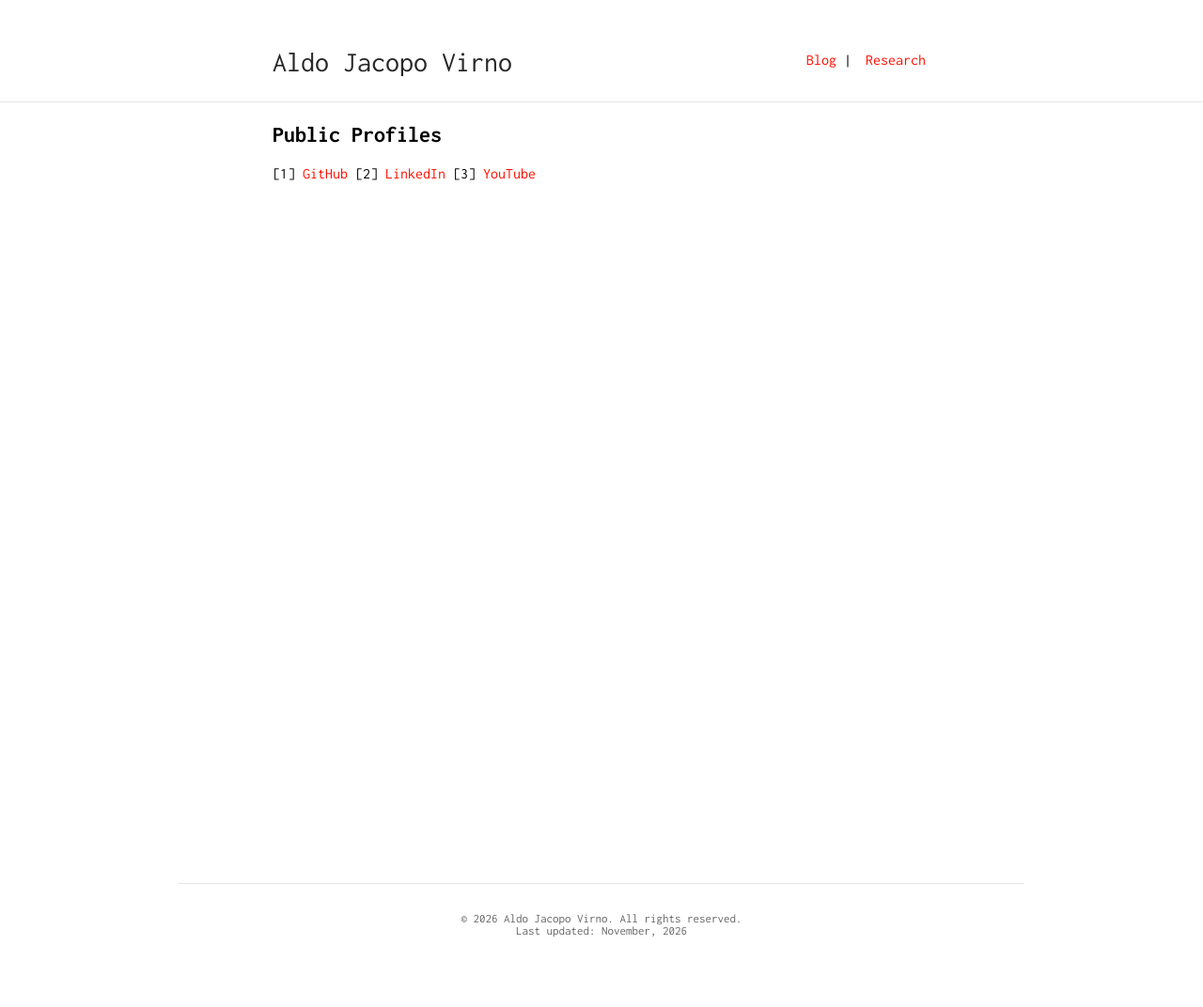
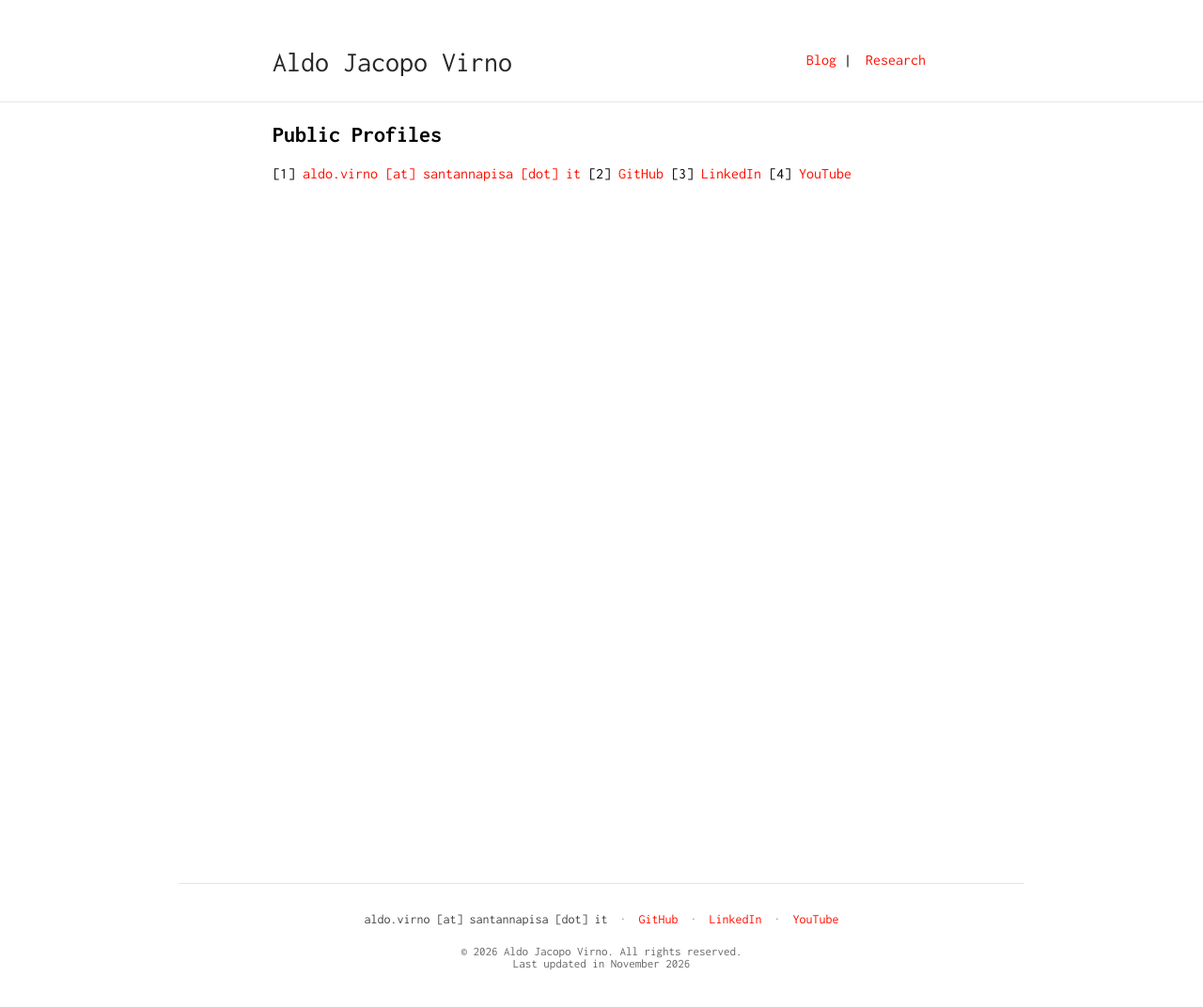
Before and after one commit to aldojacopovirno/aldojacopovirno.github.io, a Jekyll site: the page built from contact.md, in a window 1280 px wide. Shown: the whole page at 94% size. Built offline with Jekyll 4.4.1, drawn with Linux system fonts in a browser that asks for light colours; before the commit the page ends 1037 px from its top, so only the background shows below that.

Commit message:
feat: enhance footer with contact information and update styles

```diff
--- a/_includes/footer.html
+++ b/_includes/footer.html
@@ -1,12 +1,31 @@
 <footer class="site-footer">
     <div class="footer-content">
         <hr class="footer-line">
+        <nav class="footer-links" aria-label="Contacts">
+            <span class="footer-email obf-email">aldo.virno [at] santannapisa [dot] it</span>
+            <span aria-hidden="true">·</span>
+            <a href="https://github.com/aldojacopovirno" rel="noopener">GitHub</a>
+            <span aria-hidden="true">·</span>
+            <a href="https://www.linkedin.com/in/aldo-jacopo-virno" rel="noopener">LinkedIn</a>
+            <span aria-hidden="true">·</span>
+            <a href="https://www.youtube.com/@aldojacopovirno" rel="noopener">YouTube</a>
+        </nav>
         <div class="footer-text">
             <p>&copy; {{ 'now' | date: "%Y" }} {{ site.title }}. All rights reserved.</p>
             {% assign last_updated = page.last_updated | default: site.last_updated %}
             {% if last_updated %}
-            <p>Last updated: <time datetime="{{ last_updated | date: "%Y-%m" }}">{{ last_updated | date: "%B, %Y" }}</time></p>
+            <p>Last updated in <time datetime="{{ last_updated | date: "%Y-%m" }}">{{ last_updated | date: "%B %Y" }}</time></p>
             {% endif %}
         </div>
     </div>
 </footer>
+<script>
+  document.querySelectorAll('.obf-email').forEach(function (el) {
+    var addr = el.textContent.replace(/\s*\[at\]\s*/, '@').replace(/\s*\[dot\]\s*/g, '.').trim();
+    var a = document.createElement('a');
+    a.href = 'mailto:' + addr;
+    a.textContent = el.textContent;
+    a.className = el.className;
+    el.replaceWith(a);
+  });
+</script>
--- a/_sass/footer.scss
+++ b/_sass/footer.scss
@@ -18,6 +18,21 @@
     border: none;
     border-top: 1px solid rgba(0, 0, 0, 0.1);
     margin: 0 0 30px 0;
+}
+
+.footer-links {
+    text-align: center;
+    margin-bottom: 20px;
+    font-size: 14px;
+}
+
+.footer-links span[aria-hidden] {
+    margin: 0 6px;
+    color: #999;
+}
+
+.footer-email {
+    color: #444;
 }
 
 .footer-text {
--- a/contact.md
+++ b/contact.md
@@ -8,6 +8,7 @@ permalink: /contact/
 
 ## Public Profiles
 
-[1] [GitHub](https://github.com/aldojacopovirno)
-[2] [LinkedIn](https://www.linkedin.com/in/aldo-jacopo-virno)
-[3] [YouTube](https://www.youtube.com/@aldojacopovirno)
+[1] <span class="obf-email">aldo.virno [at] santannapisa [dot] it</span>
+[2] [GitHub](https://github.com/aldojacopovirno)
+[3] [LinkedIn](https://www.linkedin.com/in/aldo-jacopo-virno)
+[4] [YouTube](https://www.youtube.com/@aldojacopovirno)
```
Also changed, not shown: index.md (+0 -7 lines).
